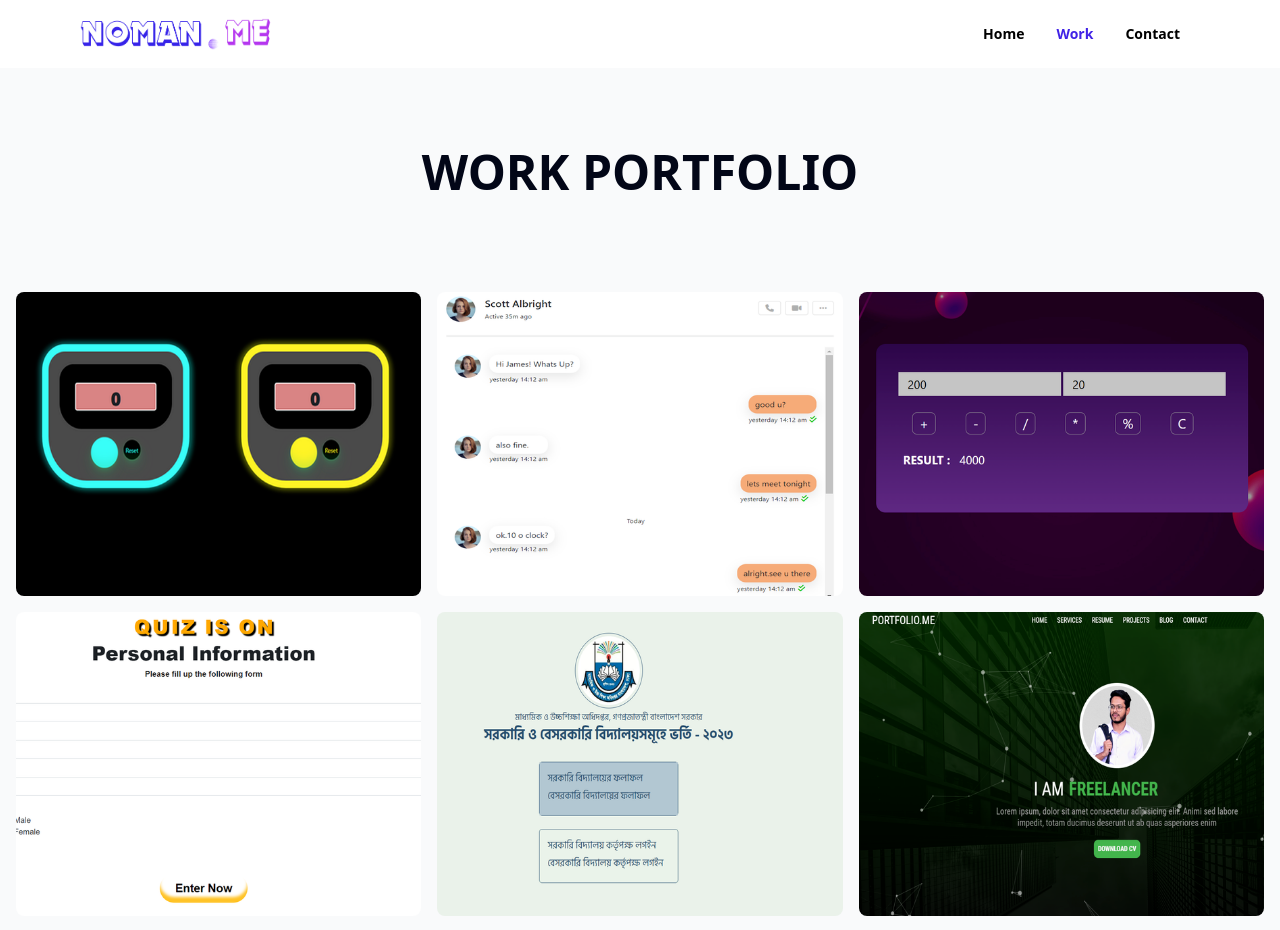
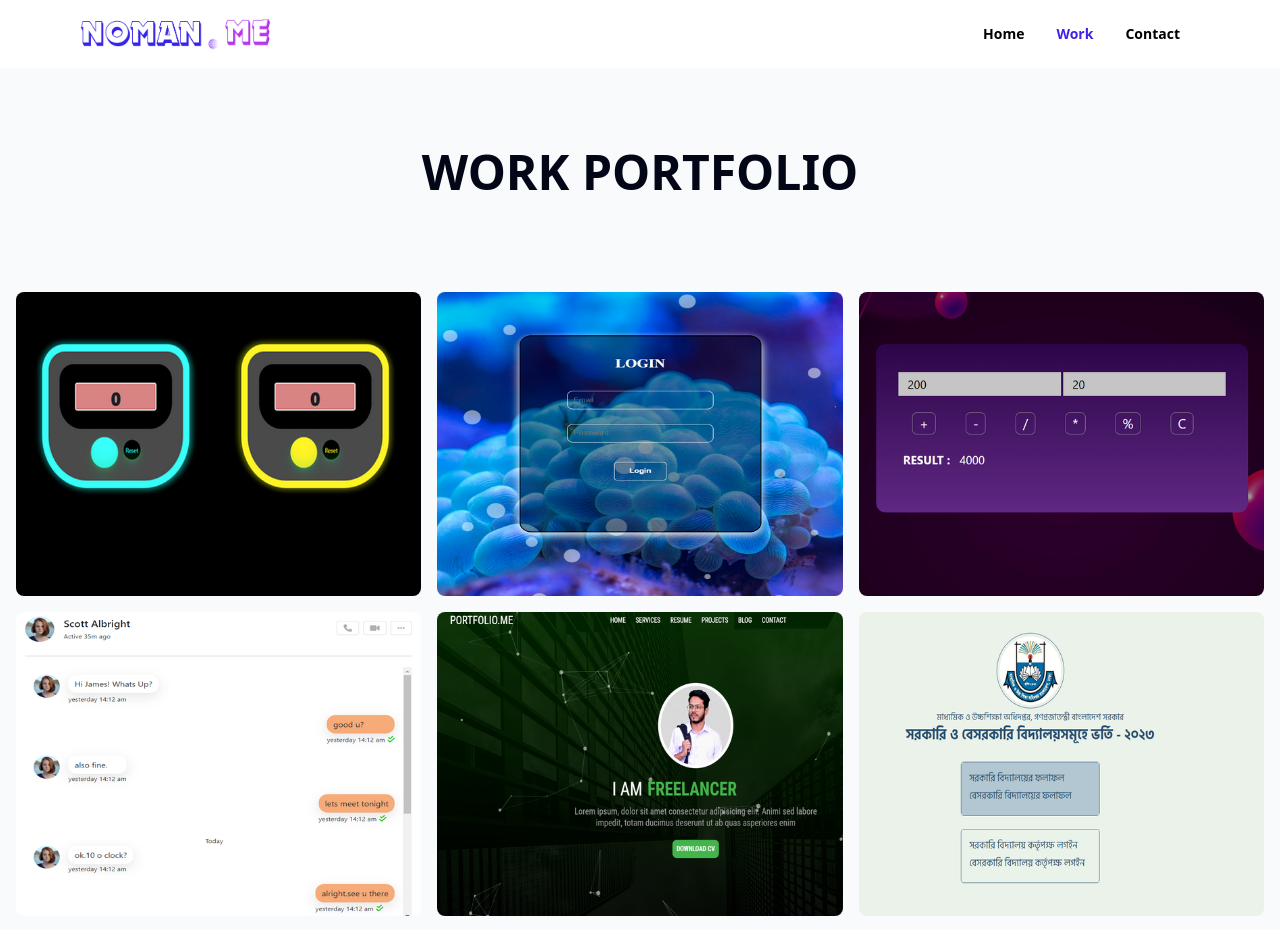
Before and after one commit to Noman40046/My-Portfolio, a React (Vite) app: page /work in a window 1280 px wide. Shown: the top 930 px of the page. Built offline with nearby package versions, Linux system fonts and the light colour scheme; a web font is replaced by a local one.

Commit message:
contact form done

```diff
--- a/public/data/work.json
+++ b/public/data/work.json
@@ -58,7 +58,6 @@
     },
     {
         "image": "/public/work-img/img-2.png",
-
         "title": "Item 12",
         "category": "Category C"
     }
--- a/src/components/Pages/Work/Work.jsx
+++ b/src/components/Pages/Work/Work.jsx
@@ -1,169 +1,53 @@
-import React from "react";
+import React, { useEffect, useState } from "react";
 
 const Work = () => {
+  const [putdata, setData] = useState([]);
+
+  useEffect(() => {
+    fetch("/data/work.json")
+      .then((response) => response.json())
+      .then((data) => {
+        console.log(data); // Check the structure of the data
+        setData(data.data || data); // Adjust if necessary based on actual structure
+      })
+      .catch((err) => console.log(err));
+  }, []);
+
+  console.log(putdata);
+
   return (
     <div className="overflow-hidden bg-gray-50 md:pt-0 sm:pt-16">
       <h1 className="mb-20 mt-20 text-5xl text-center font-bold text-slate-950">
         WORK PORTFOLIO
       </h1>
-      <div class="grid grid-cols-1 sm:grid-cols-2 md:grid-cols-3 lg:grid-cols-3 gap-4 mb-5 p-4">
-
-
-
-        <div class="group cursor-pointer relative">
-          <img
-            src="/work-img/img-1.png"
-            alt="Image 1"
-            class="w-full object-cover rounded-lg transition-transform transform scale-100 group-hover:scale-105"
-          />
-          <div class="absolute inset-0 bg-black opacity-0 group-hover:opacity-70 rounded-lg scale-105 transition-opacity z-10"></div>
-          <div class="absolute inset-0 flex flex-col items-center justify-center opacity-0 group-hover:opacity-100 transition-opacity z-20">
-            <div className="grid place-items-center mb-2">
-              <h1 className="font-bold text-white">Portfolio</h1>
-              <h2 className="text-gray-400">Website</h2>
+      <div className="grid grid-cols-1 sm:grid-cols-2 md:grid-cols-3 lg:grid-cols-3 gap-4 mb-5 p-4">
+        {putdata.map((item, index) => (
+          <div
+            key={index}
+            className="group cursor-pointer relative"
+          >
+            <img
+              src={item.image}
+              alt={`Image ${index + 1}`} // Use index to ensure unique alt text
+              className="w-full object-cover rounded-lg transition-transform transform scale-100 group-hover:scale-105"
+            />
+            <div className="absolute inset-0 bg-black opacity-0 group-hover:opacity-70 rounded-lg scale-105 transition-opacity z-10"></div>
+            <div className="absolute inset-0 flex flex-col items-center justify-center opacity-0 group-hover:opacity-100 transition-opacity z-20">
+              <div className="grid place-items-center mb-2"></div>
+              <a
+                className="bg-white text-gray-800 px-4 py-2 rounded-lg hover:bg-gray-200 transition-colors"
+                href="https://noman40046.github.io/javascript-jquary-project-6/"
+                target="_blank"
+                rel="noopener noreferrer" // Add rel attribute for security
+              >
+                Visit Site
+              </a>
             </div>
-                  <a class="bg-white text-gray-800 px-4 py-2 rounded-lg hover:bg-gray-200 transition-colors"
-                  href="https://noman40046.github.io/javascript-jquary-project-6/"
-                  target="_blank">Visit Site</a>
           </div>
-        </div>
-
-        <div class="group cursor-pointer relative">
-          <img
-            src="/work-img/img-4.png"
-            alt="Image 1"
-            class="w-full object-cover rounded-lg transition-transform transform scale-100 group-hover:scale-105"
-          />
-           <div class="absolute inset-0 bg-black opacity-0 group-hover:opacity-70 rounded-lg scale-105 transition-opacity z-10"></div>
-          <div class="absolute inset-0 flex flex-col items-center justify-center opacity-0 group-hover:opacity-100 transition-opacity z-20">
-            <div className="grid place-items-center mb-2">
-              <h1 className="font-bold text-white">Login Form</h1>
-              <h2 className="text-gray-400">Web Application</h2>
-            </div>
-            <a class="bg-white text-gray-800 px-4 py-2 rounded-lg hover:bg-gray-200 transition-colors"
-                  href="https://noman40046.github.io/html-css-bootstrap-project-10/"
-                  target="_blank">Visit Site</a>
-          </div>
-        </div>
-
-
-        <div class="group cursor-pointer relative">
-          <img
-            src="/work-img/img-3.png"
-            alt="Image 1"
-            class="w-full object-cover rounded-lg transition-transform transform scale-100 group-hover:scale-105"
-          />
-           <div class="absolute inset-0 bg-black opacity-0 group-hover:opacity-70 rounded-lg scale-105 transition-opacity z-10"></div>
-          <div class="absolute inset-0 flex flex-col items-center justify-center opacity-0 group-hover:opacity-100 transition-opacity z-20">
-            <div className="grid place-items-center mb-2">
-              <h1 className="font-bold text-white">Digital Counter</h1>
-              <h2 className="text-gray-400">Web Application</h2>
-            </div>
-            <a class="bg-white text-gray-800 px-4 py-2 rounded-lg hover:bg-gray-200 transition-colors"
-                 href="https://noman40046.github.io/project-12/"
-                  target="_blank">Visit Site</a>
-          </div>
-        </div>
-
-
-        <div class="group cursor-pointer relative">
-          <img
-            src="./work-img/img-10.png"
-            alt="Image 1"
-            class="w-full object-cover rounded-lg transition-transform transform scale-100 group-hover:scale-105"
-          />
-           <div class="absolute inset-0 bg-black opacity-0 group-hover:opacity-70 rounded-lg scale-105 transition-opacity z-10"></div>
-          <div class="absolute inset-0 flex flex-col items-center justify-center opacity-0 group-hover:opacity-100 transition-opacity z-20">
-            <div className="grid place-items-center mb-2">
-              <h1 className="font-bold text-white">Resturent</h1>
-              <h2 className="text-gray-400">Website</h2>
-            </div>
-            <a class="bg-white text-gray-800 px-4 py-2 rounded-lg hover:bg-gray-200 transition-colors"
-                href="https://noman40046.github.io/html-css-bootstrap-project-5/"
-                  target="_blank">Visit Site</a>
-          </div>
-        </div>
-
-
-        <div class="group cursor-pointer relative">
-          <img
-            src="./work-img/img-6.png"
-            alt="Image 1"
-            class="w-full object-cover rounded-lg transition-transform transform scale-100 group-hover:scale-105"
-          />
-           <div class="absolute inset-0 bg-black opacity-0 group-hover:opacity-70 rounded-lg scale-105 transition-opacity z-10"></div>
-          <div class="absolute inset-0 flex flex-col items-center justify-center opacity-0 group-hover:opacity-100 transition-opacity z-20">
-            <div className="grid place-items-center mb-2">
-              <h1 className="font-bold text-white">Corporate</h1>
-              <h2 className="text-gray-400">Website</h2>
-            </div>
-            <a class="bg-white text-gray-800 px-4 py-2 rounded-lg hover:bg-gray-200 transition-colors"
-                   href="https://noman40046.github.io/project-14/"
-                  target="_blank">Visit Site</a>
-          </div>
-        </div>
-
-
-        <div class="group cursor-pointer relative">
-          <img
-            src="./work-img/img-5.png"
-            alt="Image 1"
-            class="w-full object-cover rounded-lg transition-transform transform scale-100 group-hover:scale-105"
-          />
-          <div class="absolute inset-0 bg-black opacity-0 group-hover:opacity-70 rounded-lg scale-105 transition-opacity z-10"></div>
-          <div class="absolute inset-0 flex flex-col items-center justify-center opacity-0 group-hover:opacity-100 transition-opacity z-20">
-            <div className="grid place-items-center mb-2">
-              <h1 className="font-bold text-white">Quiz</h1>
-              <h2 className="text-gray-400"> Web Application</h2>
-            </div>
-            <a class="bg-white text-gray-800 px-4 py-2 rounded-lg hover:bg-gray-200 transition-colors"
-                      href="https://noman40046.github.io/Portfoilio-website/"
-                  target="_blank">Visit Site</a>
-          </div>
-        </div>
-
-
-        <div class="group cursor-pointer relative">
-          <img
-            src="./work-img/img-9.png"
-            alt="Image 1"
-            class="w-full object-cover rounded-lg transition-transform transform scale-100 group-hover:scale-105"
-          />
-           <div class="absolute inset-0 bg-black opacity-0 group-hover:opacity-70 rounded-lg scale-105 transition-opacity z-10"></div>
-          <div class="absolute inset-0 flex flex-col items-center justify-center opacity-0 group-hover:opacity-100 transition-opacity z-20">
-            <div className="grid place-items-center mb-2">
-              <h1 className="font-bold text-white">Basic Calculator</h1>
-              <h2 className="text-gray-400">Web Application</h2>
-            </div>
-            <a class="bg-white text-gray-800 px-4 py-2 rounded-lg hover:bg-gray-200 transition-colors"
-                    href="https://noman40046.github.io/html-css-b-jquay-project-4/"
-                  target="_blank">Visit Site</a>
-          </div>
-        </div>
-
-
-        <div class="group cursor-pointer relative">
-          <img
-            src="./work-img/img-8.png"
-            alt="Image 1"
-            class="w-full object-cover rounded-lg transition-transform transform scale-100 group-hover:scale-105"
-          />
-           <div class="absolute inset-0 bg-black opacity-0 group-hover:opacity-70 rounded-lg scale-105 transition-opacity z-10"></div>
-          <div class="absolute inset-0 flex flex-col items-center justify-center opacity-0 group-hover:opacity-100 transition-opacity z-20">
-            <div className="grid place-items-center mb-2">
-              <h1 className="font-bold text-white">Chatbot</h1>
-              <h2 className="text-gray-400">Web Application</h2>
-            </div>
-            <a class="bg-white text-gray-800 px-4 py-2 rounded-lg hover:bg-gray-200 transition-colors"
-                    href="https://noman40046.github.io/html-css-b-jquay-project-4/"
-                  target="_blank">Visit Site</a>
-          </div>
-        </div>
-
-
-
+        ))}
       </div>
     </div>
   );
 };
+
 export default Work;
```
